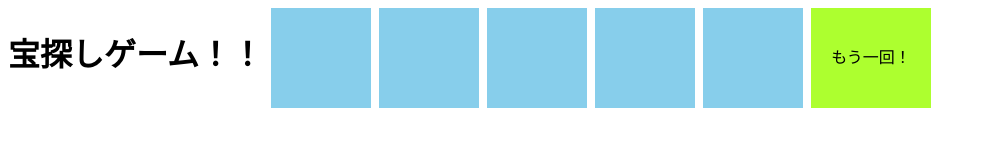
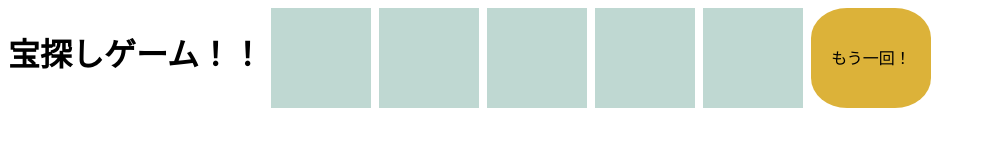
Before and after one commit to misatotoyama/MYJSPS, a plain HTML site: page index.html in a window 1280 px wide. Shown: the whole page, without its empty margins (0-984 px from the left). Drawn offline with Linux system fonts and the light colour scheme.

Commit message:
カラー変更

```diff
--- a/index.html
+++ b/index.html
@@ -4,16 +4,18 @@
 <head>
     <meta charset="utf-8">
     <title>JavaScript Practice</title>
+    <link href="https://fonts.googleapis.com/css?family=M+PLUS+Rounded+1c" rel="stylesheet">
     <style>
         body {
             display: flex;
             flex-wrap: wrap;
+            font-family: "M PLUS Rounded 1c";
         }
 
         .box {
             width: 100px;
             height: 100px;
-            background-color: skyblue;
+            background-color: #bfd8d2;
             cursor: pointer;
             transition: 0.8s;
             margin: 0 8px 8px 0;
@@ -22,10 +24,12 @@
         }
 
         .win {
-            background: pink;
+            background: #df744a;
             border-radius: 50%;
             transform: rotate(360deg);
             text-align: center;
+            font-weight: bold;
+            color: #fff;
         }
 
         .lose {
@@ -35,9 +39,10 @@
         .btn {
             width: 120px;
             height: 100px;
-            background-color: greenyellow;
+            background-color: #dcb239;
             text-align: center;
             line-height: 100px;
+            border-radius: 30%;
         }
 
         h1 {
```
